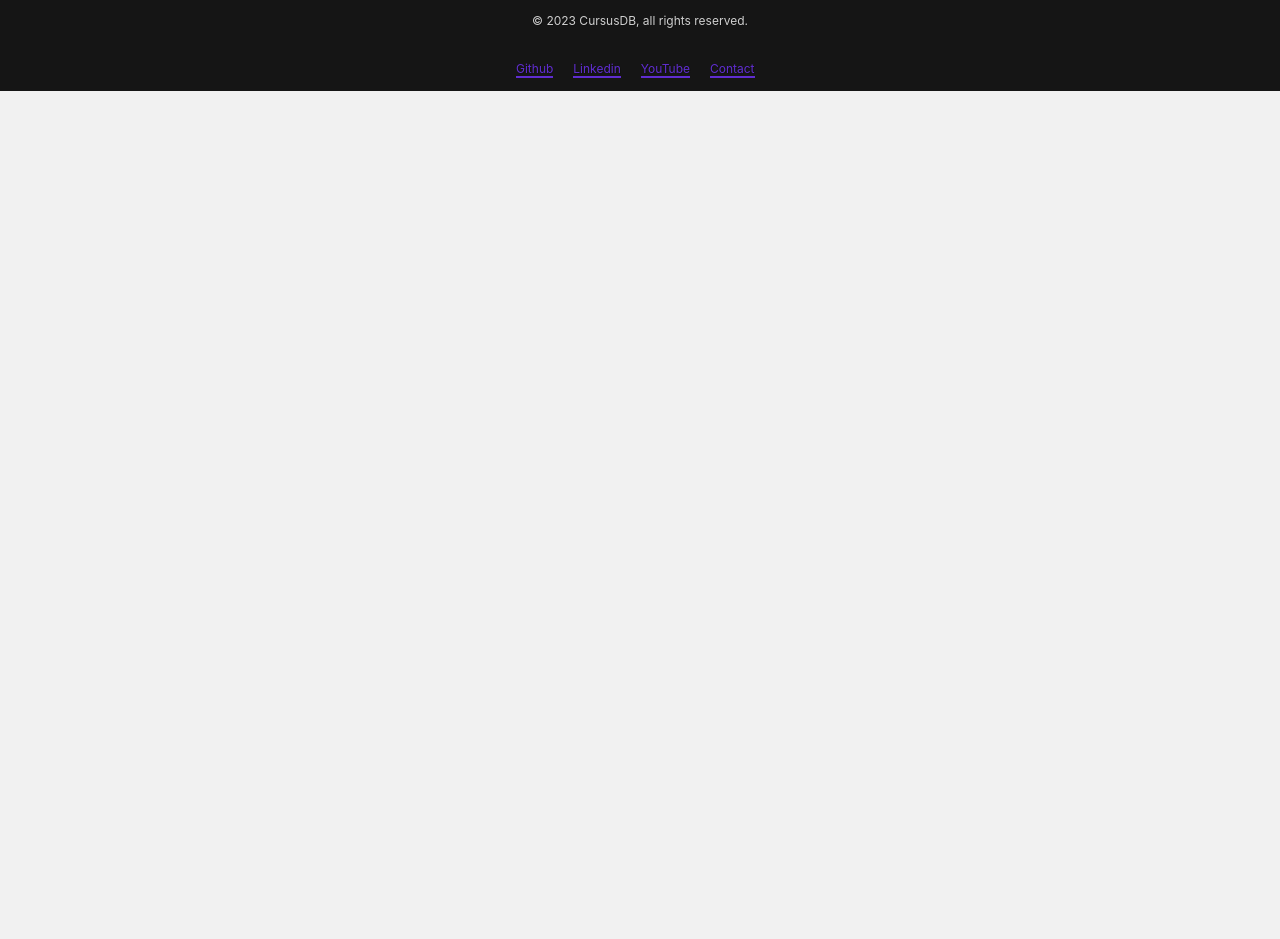
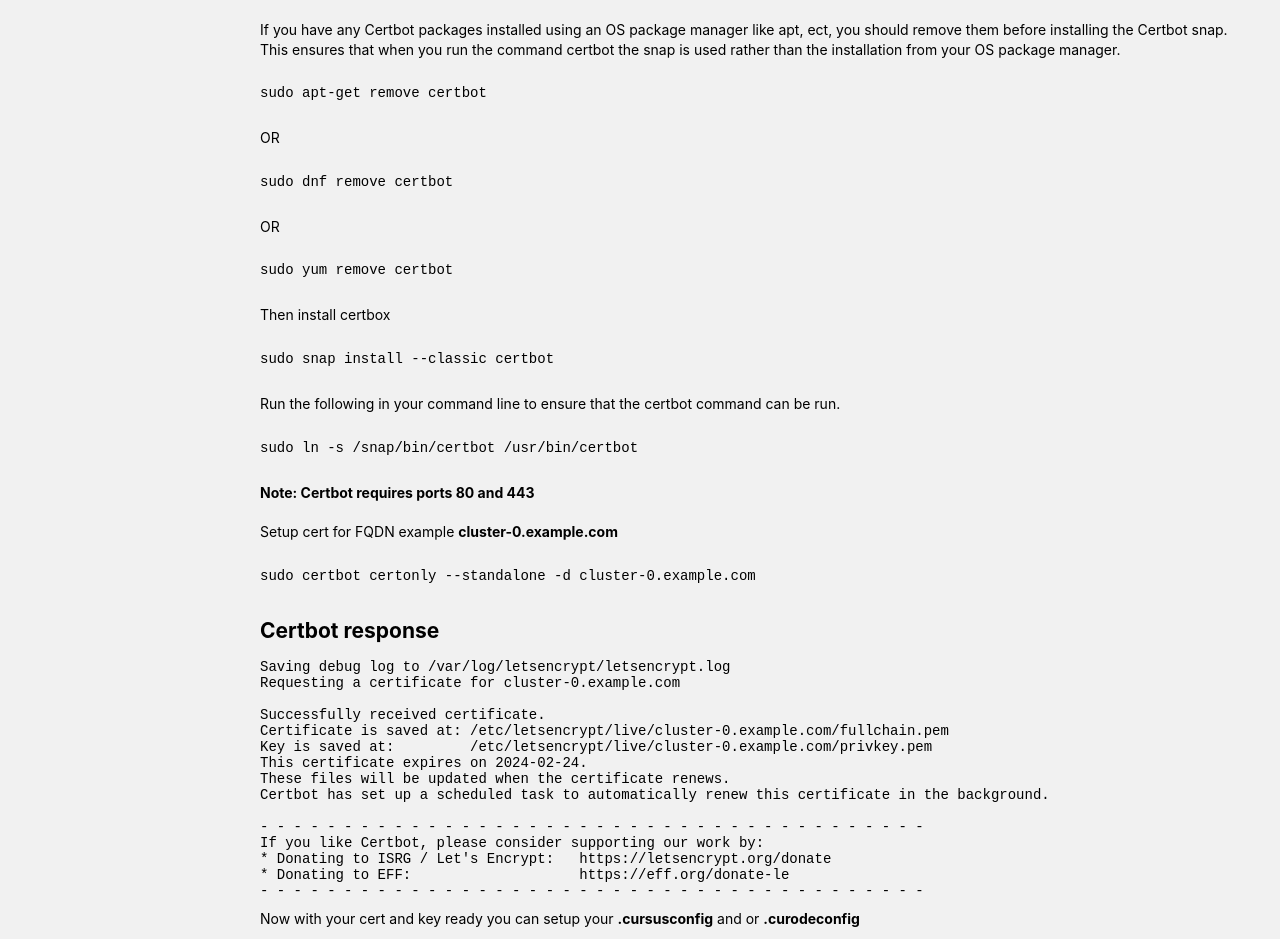
Before and after one commit to cursusdb/cursusdb-web, a SvelteKit app: page /documentation in a window 1280 px wide. Shown: the part 2183-3122 px from the top of the page. Before the commit the page ends 2274 px from the top, so only its background shows below. Built offline with nearby package versions, Linux system fonts and the light colour scheme; a small style sheet from the web is missing.

Commit message:
update documentation

```diff
--- a/src/routes/documentation/+page.svelte
+++ b/src/routes/documentation/+page.svelte
@@ -93,7 +93,9 @@
         <p>OR</p>
         <Prism language="bash" code={`
 ./cursus -port=YOURPORT
-`}/>
+`}/><br/>
+
+
         <h3>Starting Node</h3>
         <p>You can choose to start your node with a different port than whats in .curodeconfig using --port flag.</p>
         <img style="filter: invert(1);" src="docs/cluster-setup3.png" /><br/>
@@ -124,7 +126,72 @@
         <p>coming soon.</p>
         <br/><br/>
 
+        <br/><h2>TLS Cert with Certbot</h2>
+        <p><strong>Ubuntu Example</strong></p>
+        <p>If you have any Certbot packages installed using an OS package manager like apt, ect, you should remove them before installing the Certbot snap.  This ensures that when you run the command certbot the snap is used rather than the installation from your OS package manager.</p>
 
+<Prism language="bash" code={`
+sudo apt-get remove certbot
+`}/><br/>
+        <p>OR</p>
+<Prism language="bash" code={`
+sudo dnf remove certbot
+`}/><br/>
+        <p>OR</p>
+
+<Prism language="bash" code={`
+sudo yum remove certbot
+`}/><br/>
+        <p>Then install certbox</p>
+        <Prism language="bash" code={`
+sudo snap install --classic certbot
+`}/><br/>
+        <p>Run the following in your command line to ensure that the certbot command can be run.</p>
+        <Prism language="bash" code={`
+sudo ln -s /snap/bin/certbot /usr/bin/certbot
+`}/><br/>
+        <p><strong>Note: Certbot requires ports 80 and 443</strong></p>
+
+        <p>Setup cert for FQDN example <strong>cluster-0.example.com</strong></p>
+        <Prism language="bash" code={`
+sudo certbot certonly --standalone -d cluster-0.example.com
+`}/><br/><br/>
+        <Prism language="bash" code={`
+Saving debug log to /var/log/letsencrypt/letsencrypt.log
+Requesting a certificate for cluster-0.example.com
+
+Successfully received certificate.
+Certificate is saved at: /etc/letsencrypt/live/cluster-0.example.com/fullchain.pem
+Key is saved at:         /etc/letsencrypt/live/cluster-0.example.com/privkey.pem
+This certificate expires on 2024-02-24.
+These files will be updated when the certificate renews.
+Certbot has set up a scheduled task to automatically renew this certificate in the background.
+
+- - - - - - - - - - - - - - - - - - - - - - - - - - - - - - - - - - - - - - - -
+If you like Certbot, please consider supporting our work by:
+* Donating to ISRG / Let's Encrypt:   https://letsencrypt.org/donate
+* Donating to EFF:                    https://eff.org/donate-le
+- - - - - - - - - - - - - - - - - - - - - - - - - - - - - - - - - - - - - - - -
+`} header="Certbot response"/>
+
+
+        <p>Now with your cert and key ready you can setup your <strong>.cursusconfig</strong> and or <strong>.curodeconfig</strong></p>
+        <Prism language="yaml" code={`
+nodes:
+    - 0.0.0.0:7682
+tls-cert: "/etc/letsencrypt/live/cluster-0.example.com/fullchain.pem"
+tls-key: "/etc/letsencrypt/live/cluster-0.example.com/privkey.pem"
+tls: true
+port: 7681
+users:
+    - DX8EAQL/gAABDAEQAABO/4AAAwh1c2VybmFtZQZzdHJpbmcMBgAEYWxleAhwYXNzd29yZAZzdHJpbmcMCAAGcGFkdWxhCnBlcm1pc3Npb24Gc3RyaW5nDAQAAlJX
+`} header=".cursusconfig"/>
+
+        <p>Now when your cluster is secured with TLS every attempt to connect with Curush or a native package you must make sure to enable TLS.</p>
+
+        <Prism language="bash" code={`
+ ./curush --host=X --port=X --tls=true
+`}/><br/>
     </article>
 </main>
 
```
